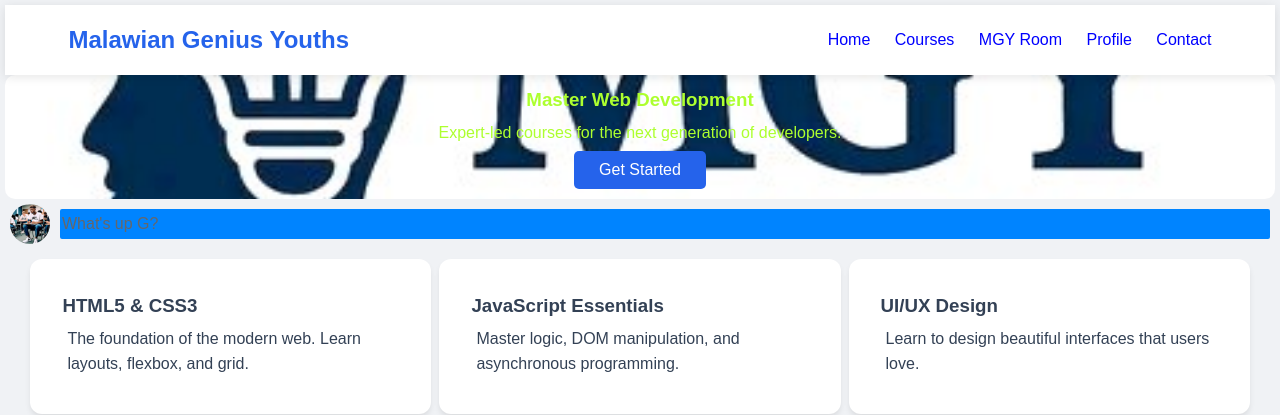
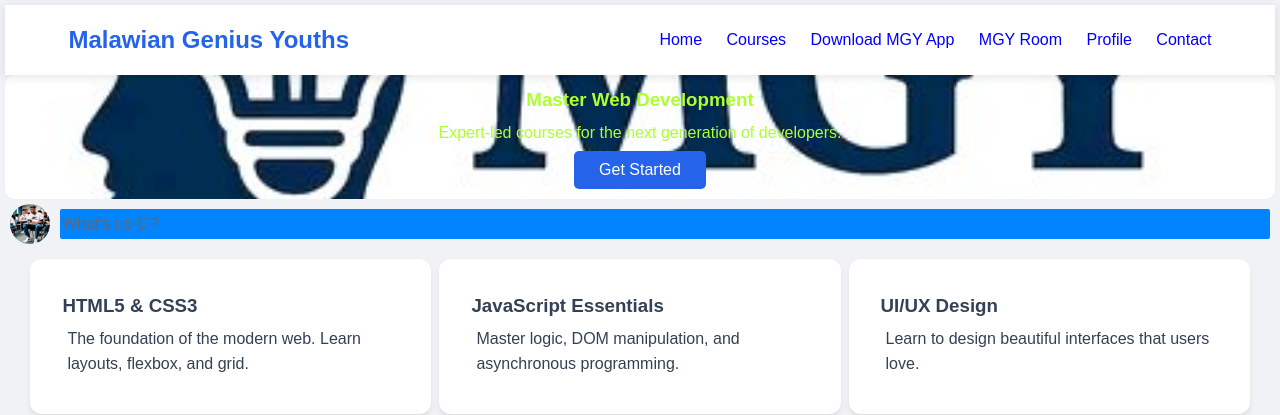
Before and after one commit to Isaac1-gic/MGY.edu, a website: page index.html in a window 1280 px wide. Shown: the top 415 px of the page. Drawn offline with nearby package versions, Linux system fonts and the light colour scheme.

Commit message:
Add download link for MGY App in navigation

```diff
--- a/index.html
+++ b/index.html
@@ -539,6 +539,7 @@
         <nav id="main-nav">
             <a href="#home" onclick="closeMenuOnMobile('homePage')">Home</a>
             <a href="#courses" onclick="closeMenuOnMobile('homePage')">Courses</a>
+			<a href="https://github.com/Isaac1-gic/Isaac1-gic/raw/main/MGY.apk" download="MGY_Alpha.apk" class="download-btn">Download MGY App</a>
             <a href="#chatPage" onclick="closeMenuOnMobile('chatPage')">MGY Room</a>
             <a href="#profilePage" onclick="closeMenuOnMobile('profilePage')">Profile</a>
             <a href="#contact" onclick="closeMenuOnMobile('homePage')">Contact</a>
```
